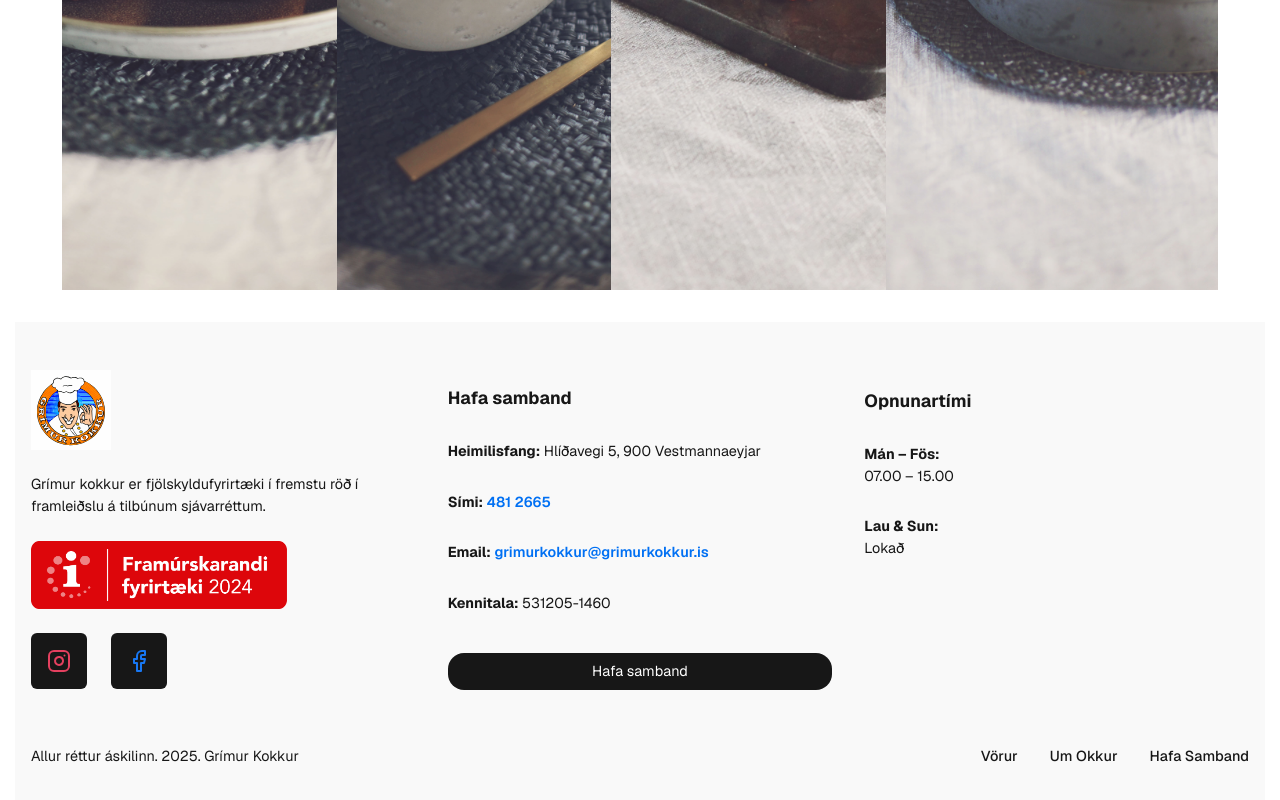
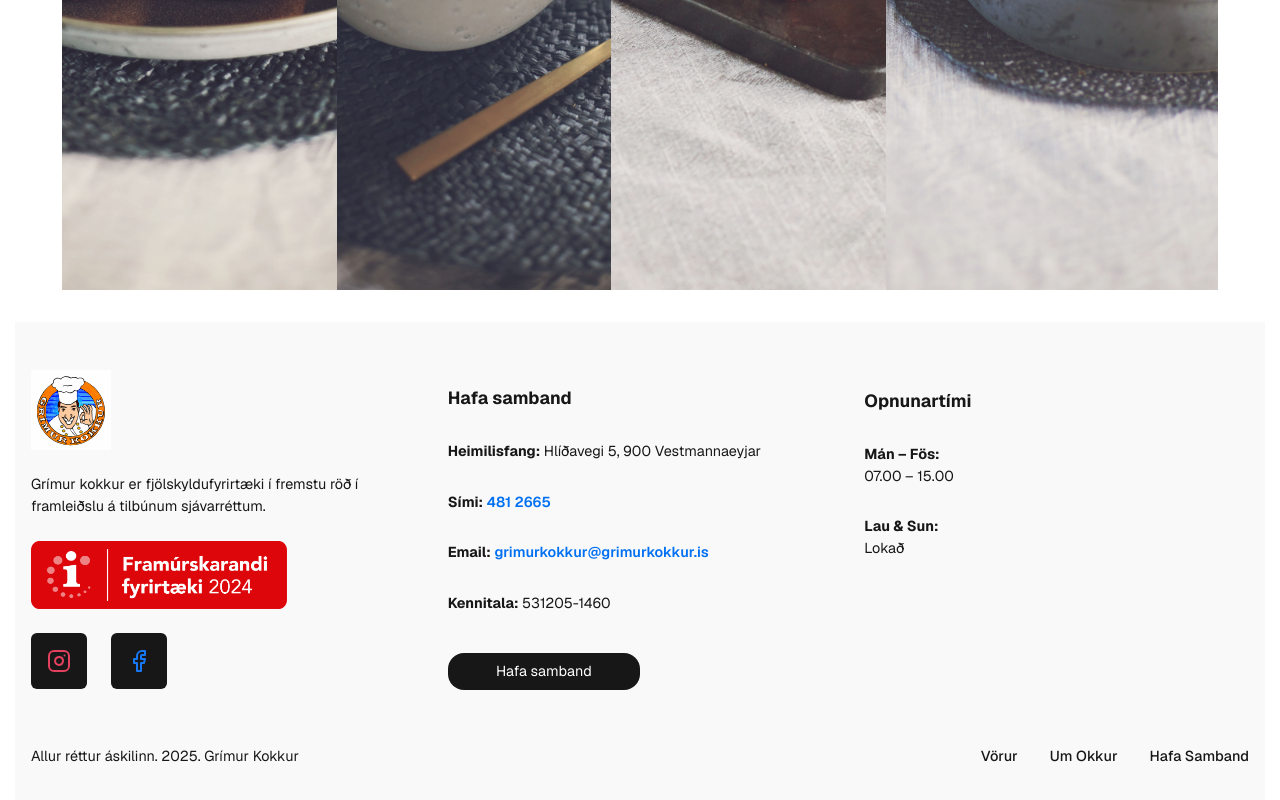
Before and after one commit to aph8/GrimurKokkur, a Next.js app: page / in a window 1280 px wide. Shown: the part 670-1470 px from the top of the page. Built offline with nearby package versions, Linux system fonts and the light colour scheme.

Commit message:
laga footer

```diff
--- a/src/styles/Footer.module.scss
+++ b/src/styles/Footer.module.scss
@@ -90,11 +90,10 @@
 }
 
 .contactButton {
-  /* bara sjálfur takkinn er smellanlegur, minni en áður */
   display: inline-flex;
-  align-items: center;
+  align-items: left;
   justify-content: center;
-  width: auto;
+  width: 50%;
 
   margin-top: v.$spacing-md;
   background: var(--foreground);
```
